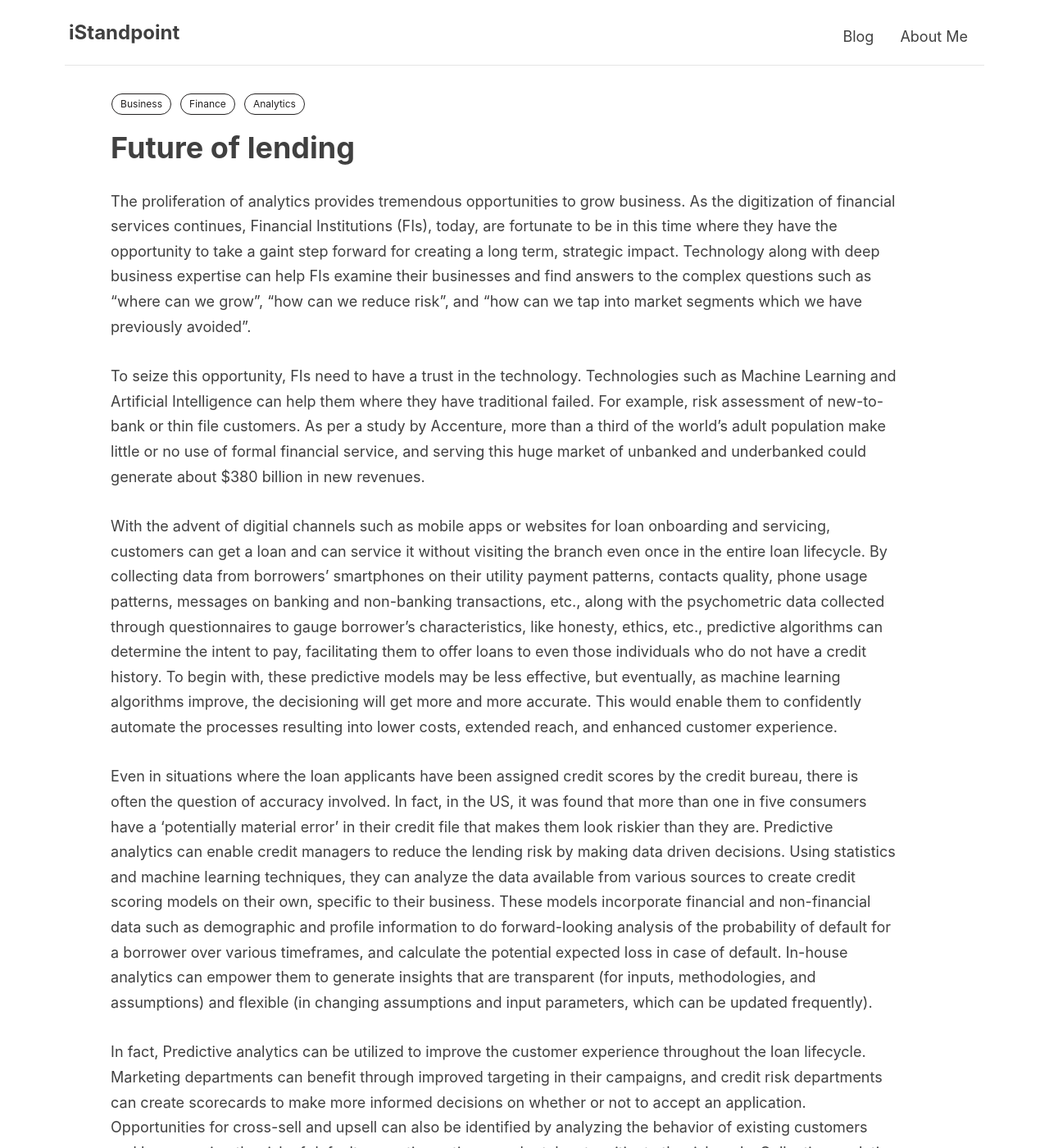
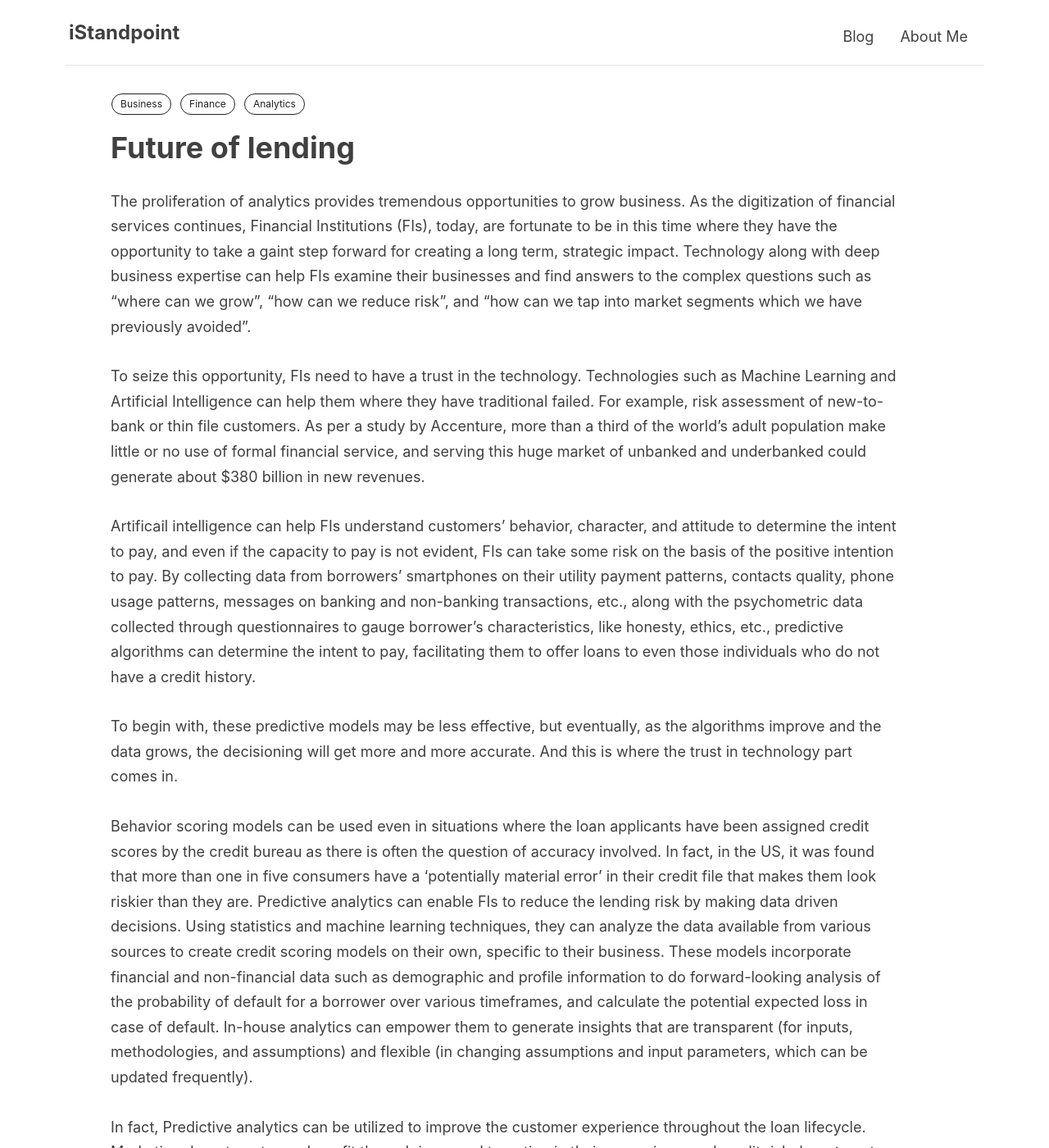
Before and after one commit to gargsaar/singlepage_website_ni, a Jekyll site: the page built from _posts/2019-12-09-future-of-lending.markdown, in a window 1280 px wide and 1400 px high. Shown: the whole window at 82% size. Built offline with Jekyll 4.4.1, drawn with Linux system fonts in a browser that asks for light colours; nearby versions of some CDN libraries; comment, search, counter and statistics services are not loaded.

Commit message:
Update 2019-12-09-future-of-lending.markdown

```diff
--- a/_posts/2019-12-09-future-of-lending.markdown
+++ b/_posts/2019-12-09-future-of-lending.markdown
@@ -13,9 +13,11 @@ The proliferation of analytics provides tremendous opportunities to grow busines
 
 To seize this opportunity, FIs need to have a trust in the technology. Technologies such as Machine Learning and Artificial Intelligence  can help them where they have traditional failed. For example, risk assessment of new-to-bank or thin file customers. As per a study by Accenture, more than a third of the world’s adult population make little or no use of formal financial service, and serving this huge market of unbanked and underbanked could generate about $380 billion in new revenues.
 
-With the advent of digitial channels such as mobile apps or websites for loan onboarding and servicing, customers can get a loan and can service it without visiting the branch even once in the entire loan lifecycle. By collecting data from borrowers’ smartphones on their utility payment patterns, contacts quality, phone usage patterns, messages on banking and non-banking transactions, etc., along with the psychometric data collected through questionnaires to gauge borrower’s characteristics, like honesty, ethics, etc., predictive algorithms can determine the intent to pay, facilitating them to offer loans to even those individuals who do not have a credit history. To begin with, these predictive models may be less effective, but eventually, as machine learning algorithms improve, the decisioning will get more and more accurate. This would enable them to confidently automate the processes resulting into lower costs, extended reach, and enhanced customer experience.
+Artificail intelligence can help FIs understand customers' behavior, character, and attitude to determine the intent to pay, and even if the capacity to pay is not evident, FIs can take some risk on the basis of the positive intention to pay. By collecting data from borrowers’ smartphones on their utility payment patterns, contacts quality, phone usage patterns, messages on banking and non-banking transactions, etc., along with the psychometric data collected through questionnaires to gauge borrower’s characteristics, like honesty, ethics, etc., predictive algorithms can determine the intent to pay, facilitating them to offer loans to even those individuals who do not have a credit history.
 
-Even in situations where the loan applicants have been assigned credit scores by the credit bureau, there is often the question of accuracy involved. In fact, in the US, it was found that more than one in five consumers have a ‘potentially material error’ in their credit file that makes them look riskier than they are. Predictive analytics can enable credit managers to reduce the lending risk by making data driven decisions. Using statistics and machine learning techniques, they can analyze the data available from various sources to create credit scoring models on their own, specific to their business. These models incorporate financial and non-financial data such as demographic and profile information to do forward-looking analysis of the probability of default for a borrower over various timeframes, and calculate the potential expected loss in case of default. In-house analytics can empower them to generate insights that are transparent (for inputs, methodologies, and assumptions) and flexible (in changing assumptions and input parameters, which can be updated frequently).
+To begin with, these predictive models may be less effective, but eventually, as the algorithms improve and the data grows, the decisioning will get more and more accurate. And this is where the trust in technology part comes in.
+
+Behavior scoring models can be used even in situations where the loan applicants have been assigned credit scores by the credit bureau as there is often the question of accuracy involved. In fact, in the US, it was found that more than one in five consumers have a ‘potentially material error’ in their credit file that makes them look riskier than they are. Predictive analytics can enable FIs to reduce the lending risk by making data driven decisions. Using statistics and machine learning techniques, they can analyze the data available from various sources to create credit scoring models on their own, specific to their business. These models incorporate financial and non-financial data such as demographic and profile information to do forward-looking analysis of the probability of default for a borrower over various timeframes, and calculate the potential expected loss in case of default. In-house analytics can empower them to generate insights that are transparent (for inputs, methodologies, and assumptions) and flexible (in changing assumptions and input parameters, which can be updated frequently).
 
 In fact, Predictive analytics can be utilized to improve the customer experience throughout the loan lifecycle. Marketing departments can benefit through improved targeting in their campaigns, and credit risk departments can create scorecards to make more informed decisions on whether or not to accept an application. Opportunities for cross-sell and upsell can also be identified by analyzing the behavior of existing customers and by assessing the risk of default, proactive actions can be taken to mitigate the risk early. Collection analytics can predict the likelihood of delinquent customers paying back the debt and the right channel to reach out to these customers. This would not only help in increasing the interest revenue, but also in reducing the collection costs.
 
```
